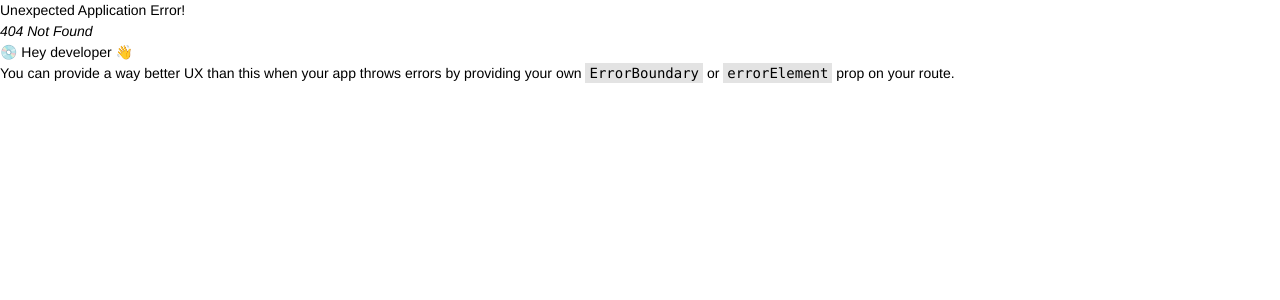
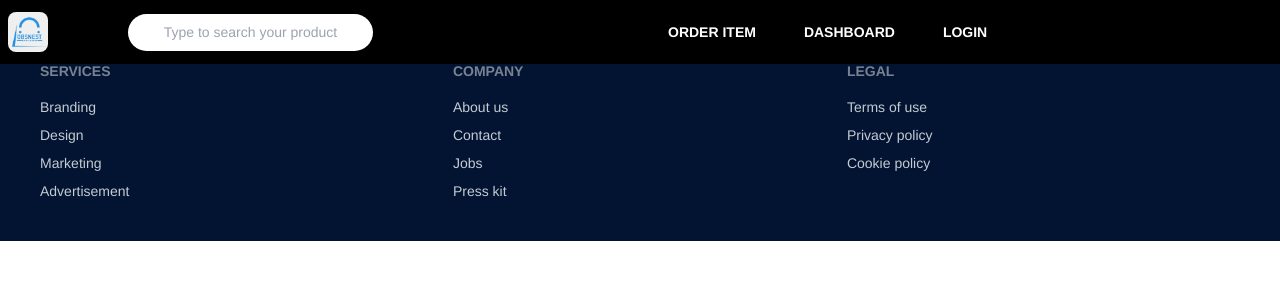
Before and after one commit to sadakatsrabon/Obsnest-MarketPlace, a React (Vite) app: page /dashboard in a window 1280 px wide. Before the commit this address had no page. Shown: the top 300 px of the page. Built offline with nearby package versions, Linux system fonts and the light colour scheme.

Commit message:
Make Sharp The code

```diff
--- a/src/Routes/Routes.jsx
+++ b/src/Routes/Routes.jsx
@@ -5,6 +5,7 @@ import Login from '../pages/Login/Login';
 import SignUp from '../pages/SignUp/SignUp';
 import ProductDetails from '../pages/ProductDetails/ProductDetails';
 import Product from './Product/Product';
+import Dashoard from '../pages/DashBoard/Dashoard';
 
 const router = createBrowserRouter([
   {
@@ -30,6 +31,10 @@ const router = createBrowserRouter([
       {
         path: 'product/product-details/:_id',
         element: <ProductDetails />
+      },
+      {
+        path: 'dashboard',
+        element: <Dashoard />
       }
     ]
   },
--- a/src/Shared/NavMenu.jsx
+++ b/src/Shared/NavMenu.jsx
@@ -6,14 +6,15 @@ import logo from "../assets/logo.jpg"
 const NavMenu = () => {
     const navOptions =
         <>
-            <li><Link to="/order/:salad"><button className='btn-outline text-white bg-black p-2 bg-opacity-40 uppercase font-semibold rounded-md'>Order Item</button></Link></li>
-            <li><Link to='/dashboard/'><button className='btn-outline text-white bg-black p-2 bg-opacity-40 uppercase font-semibold rounded-md'>Dashboard</button></Link></li>
-            <>
-            </> :
-            <>
-                <li><Link to="/login"><button className='btn-outline text-white bg-black p-2 bg-opacity-40 uppercase font-semibold rounded-md'>Login</button></Link></li>
-
-            </>
+            <li>
+                <Link to=""><button className='btn-outline text-white bg-black p-2 bg-opacity-40 uppercase font-semibold rounded-md'>Order Item</button></Link>
+            </li>
+            <li>
+                <Link to='dashboard'><button className='btn-outline text-white bg-black p-2 bg-opacity-40 uppercase font-semibold rounded-md'>Dashboard</button></Link>
+            </li>
+            <li>
+                <Link to="/login"><button className='btn-outline text-white bg-black p-2 bg-opacity-40 uppercase font-semibold rounded-md'>Login</button></Link>
+            </li>
         </>
     return (
         <div className="navbar h-1 fixed z-10 max-w-screen-2xl bg-opacity-30 md:bg-opacity-100 bg-black text-white">
--- /dev/null
+++ b/src/pages/DashBoard/Dashoard.jsx
@@ -0,0 +1,10 @@
+
+const Dashoard = () => {
+    return (
+        <div>
+            This is The DashBoard Page;
+        </div>
+    );
+};
+
+export default Dashoard;
```
